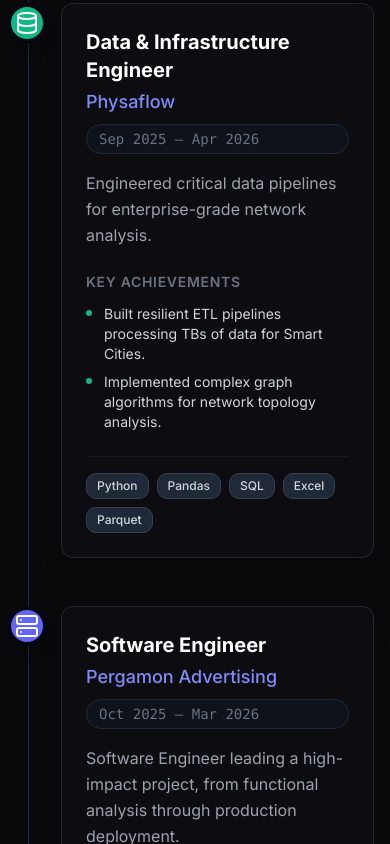
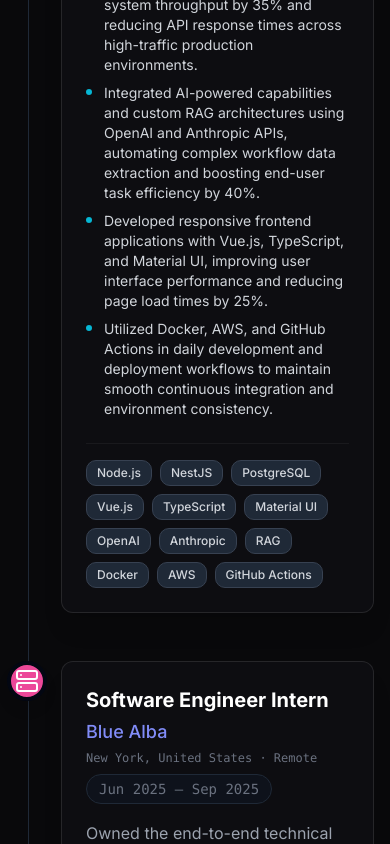
Before and after one commit to duendecillo2/portfolio, a Next.js app: page / in a window 390 px wide. Shown: the part 4280-5124 px from the top of the page. Built offline with nearby package versions, Linux system fonts and the light colour scheme.

Commit message:
feat: align experience timeline with LinkedIn (remove Physaflow/Pergamon)

```diff
--- a/components/sections/experience.tsx
+++ b/components/sections/experience.tsx
@@ -1,13 +1,14 @@
 "use client";
 
 import { motion } from "framer-motion";
-import { Server, Database, Braces, Terminal, Cpu } from "lucide-react";
+import { Server, Braces, Cpu } from "lucide-react";
 import { useLanguage, type Language } from "@/contexts/language-context";
 
 interface Job {
   company: string;
   role: string;
   period: string;
+  location: string;
   description: string;
   techStack: string[];
   achievements: string[];
@@ -17,67 +18,72 @@ interface Job {
 
 const baseExperience: Job[] = [
   {
-    company: "Afrus Org",
+    company: "Afrus Impact Technologies Corporation",
     role: "Software Engineer",
-    period: "Apr 2026 – Present",
-    description: "Building robust web apps with AI/ML integration and scalable backends.",
-    techStack: ["Go", "NestJS", "React", "SQL", "LLMs"],
+    period: "Sep 2025 – Present",
+    location: "United States · Remote",
+    description:
+      "Full-time engineer designing end-to-end a batch working engine that processes millions of leads daily, with scalable microservices and AI-powered workflow automation.",
+    techStack: [
+      "Node.js",
+      "NestJS",
+      "PostgreSQL",
+      "Vue.js",
+      "TypeScript",
+      "Material UI",
+      "OpenAI",
+      "Anthropic",
+      "RAG",
+      "Docker",
+      "AWS",
+      "GitHub Actions",
+    ],
     achievements: [
-      "Developed scalable backend services with Go and NestJS.",
-      "Integrated Large Language Models (LLMs) to enhance application capabilities.",
+      "Designed end to end a batch working engine that works with tons of data daily through millions of leads.",
+      "Architected and deployed scalable microservices using Node.js, NestJS, and PostgreSQL, increasing system throughput by 35% and reducing API response times across high-traffic production environments.",
+      "Integrated AI-powered capabilities and custom RAG architectures using OpenAI and Anthropic APIs, automating complex workflow data extraction and boosting end-user task efficiency by 40%.",
+      "Developed responsive frontend applications with Vue.js, TypeScript, and Material UI, improving user interface performance and reducing page load times by 25%.",
+      "Utilized Docker, AWS, and GitHub Actions in daily development and deployment workflows to maintain smooth continuous integration and environment consistency.",
     ],
     icon: <Cpu className="w-6 h-6" />,
     color: "bg-cyan-500",
   },
   {
-    company: "Physaflow",
-    role: "Data & Infrastructure Engineer",
-    period: "Sep 2025 – Apr 2026",
-    description: "Engineered critical data pipelines for enterprise-grade network analysis.",
-    techStack: ["Python", "Pandas", "SQL", "Excel", "Parquet"],
+    company: "Blue Alba",
+    role: "Software Engineer Intern",
+    period: "Jun 2025 – Sep 2025",
+    location: "New York, United States · Remote",
+    description:
+      "Owned the end-to-end technical execution of a standalone MVP in an Agile team, from requirements gathering through production deployment.",
+    techStack: ["Node.js", "NestJS", "PostgreSQL", "TypeScript", "Docker"],
     achievements: [
-      "Built resilient ETL pipelines processing TBs of data for Smart Cities.",
-      "Implemented complex graph algorithms for network topology analysis.",
-    ],
-    icon: <Database className="w-6 h-6" />,
-    color: "bg-emerald-500",
-  },
-  {
-    company: "Pergamon Advertising",
-    role: "Software Engineer",
-    period: "Oct 2025 – Mar 2026",
-    description:
-      "Software Engineer leading a high-impact project, from functional analysis through production deployment.",
-    techStack: ["Node.js", "NestJS", "PostgreSQL", "Redis", "TypeScript"],
-    achievements: [
-      "Designing high-throughput API endpoints to handle concurrent ad requests.",
-      "Optimizing database schemas to reduce query latency by 40%.",
+      "Owned the end-to-end technical execution of a standalone MVP software project from initial requirements gathering to final deployment in an Agile environment.",
+      "Collaborated with UX/UI designers and product stakeholders to translate functional specifications into scalable application architecture, delivering the product 2 weeks ahead of schedule.",
+      "Enforced strict code quality standards through peer code reviews and automated unit testing, achieving 95%+ test coverage and delivering comprehensive production-ready documentation.",
     ],
     icon: <Server className="w-6 h-6" />,
-    color: "bg-indigo-500",
-  },
-  {
-    company: "Blue Alba LLC",
-    role: "Software Engineer",
-    period: "Jun 2025 – Sep 2025",
-    description: "Backend development for data-intensive analytics platform.",
-    techStack: ["NestJS", "React", "React Query", "Zustand", "Redis", "Raw SQL", "Docker"],
-    achievements: [
-      "Optimized aggregation queries for heavy data visualization widgets.",
-      "Containerized microservices improving developer onboarding time.",
-    ],
-    icon: <Terminal className="w-6 h-6" />,
     color: "bg-pink-500",
   },
   {
-    company: "Freelance Consultant",
-    role: "Full Stack Engineer",
-    period: "Dec 2021 – Jun 2025",
-    description: "Delivering bespoke backend architectures and API integrations.",
-    techStack: ["Python", "Django", "NestJS", "React", "TypeScript", "SQL", "PostgreSQL"],
+    company: "Self Employed",
+    role: "Full Stack Web Developer",
+    period: "Dec 2021 – May 2025",
+    location: "Argentina · Remote",
+    description:
+      "Designed, built, and deployed custom full-stack web solutions for multiple clients, including a real-time auction platform with high-concurrency bidding.",
+    techStack: [
+      "Django",
+      "Python",
+      "NestJS",
+      "PostgreSQL",
+      "Next.js",
+      "React",
+      "JavaScript",
+    ],
     achievements: [
-      "Developed secure REST APIs with role-based JWT authentication.",
-      "Automated deployment workflows using Docker and CI/CD pipelines.",
+      "Designed, built, and deployed custom full-stack web solutions, including a real-time auction platform supporting high-concurrency bidding operations.",
+      "Developed secure RESTful APIs and user authentication logic using Django, Python, NestJS, and PostgreSQL, consistently achieving sub-100ms backend response times.",
+      "Delivered 10+ responsive client applications with Next.js, React, and modern JavaScript, meeting end-to-end technical requirements on schedule.",
     ],
     icon: <Braces className="w-6 h-6" />,
     color: "bg-purple-500",
@@ -101,45 +107,37 @@ const experienceContent: Record<
     jobs: [
       {
         ...baseExperience[0],
+        location: "Estados Unidos · Remoto",
         description:
-          "Construcción de aplicaciones web robustas con integración AI/ML y backends escalables.",
+          "Ingeniero full-time a cargo del diseño end-to-end de un batch working engine que procesa millones de leads por día, con microservicios escalables y automatización de workflows con IA.",
         achievements: [
-          "Desarrollé servicios backend escalables con Go y NestJS.",
-          "Integré modelos LLM para ampliar capacidades del producto.",
+          "Diseñé end-to-end un batch working engine que procesa grandes volúmenes de datos diarios a través de millones de leads.",
+          "Diseñé y desplegué microservicios escalables con Node.js, NestJS y PostgreSQL, aumentando el throughput del sistema en un 35% y reduciendo los tiempos de respuesta en entornos de producción de alto tráfico.",
+          "Integré capacidades de IA y arquitecturas RAG custom con APIs de OpenAI y Anthropic, automatizando extracción de datos en workflows complejos y mejorando la eficiencia del usuario final en un 40%.",
+          "Desarrollé aplicaciones frontend responsivas con Vue.js, TypeScript y Material UI, mejorando el rendimiento de UI y reduciendo los tiempos de carga en un 25%.",
+          "Utilicé Docker, AWS y GitHub Actions en los flujos diarios de desarrollo y despliegue para mantener CI fluida y consistencia de entornos.",
         ],
       },
       {
         ...baseExperience[1],
+        location: "Nueva York, Estados Unidos · Remoto",
         description:
-          "Diseñé pipelines de datos críticos para análisis de redes a escala empresarial.",
+          "Lideré la ejecución técnica end-to-end de un MVP independiente en un equipo Agile, desde la toma de requisitos hasta el despliegue en producción.",
         achievements: [
-          "Construí pipelines ETL resilientes para procesar grandes volúmenes de datos.",
-          "Implementé algoritmos complejos de grafos para análisis de topología de red.",
+          "Fui dueño de la ejecución técnica end-to-end de un proyecto MVP, desde el relevamiento inicial de requisitos hasta el despliegue final, en un entorno Agile.",
+          "Colaboré con diseñadores UX/UI y stakeholders de producto para traducir especificaciones funcionales en una arquitectura de aplicación escalable, entregando el producto 2 semanas antes de lo previsto.",
+          "Apliqué estándares estrictos de calidad de código mediante code reviews entre pares y tests unitarios automatizados, logrando 95%+ de cobertura y entregando documentación lista para producción.",
         ],
       },
       {
         ...baseExperience[2],
+        location: "Argentina · Remoto",
         description:
-          "Ingeniero de software a cargo de un proyecto de alto impacto, desde el análisis funcional hasta el despliegue en producción.",
+          "Diseñé, construí y desplegué soluciones web full-stack a medida para múltiples clientes, incluyendo una plataforma de subastas en tiempo real con concurrencia alta.",
         achievements: [
-          "Diseño de APIs de alto throughput para manejar solicitudes publicitarias concurrentes.",
-          "Optimización de esquemas de base de datos para reducir la latencia de consultas en un 40%.",
-        ],
-      },
-      {
-        ...baseExperience[3],
-        description: "Desarrollo backend para una plataforma analítica intensiva en datos.",
-        achievements: [
-          "Optimicé consultas de agregación para widgets de visualización pesada.",
-          "Contenericé microservicios para mejorar tiempos de onboarding técnico.",
-        ],
-      },
-      {
-        ...baseExperience[4],
-        description: "Desarrollo arquitecturas backend a medida e integraciones de API.",
-        achievements: [
-          "Desarrollé APIs REST seguras con autenticación JWT y control de roles.",
-          "Automaticé despliegues con Docker y pipelines de CI/CD.",
+          "Diseñé, construí y desplegué soluciones web full-stack a medida, incluyendo una plataforma de subastas en tiempo real con operaciones de puja de alta concurrencia.",
+          "Desarrollé APIs RESTful seguras y lógica de autenticación con Django, Python, NestJS y PostgreSQL, logrando consistentemente tiempos de respuesta backend sub-100ms.",
+          "Entregué más de 10 aplicaciones responsivas para clientes con Next.js, React y JavaScript moderno, cumpliendo los requisitos técnicos end-to-end en plazo.",
         ],
       },
     ],
@@ -151,45 +149,37 @@ const experienceContent: Record<
     jobs: [
       {
         ...baseExperience[0],
+        location: "Estados Unidos · Remoto",
         description:
-          "Construção de aplicações web robustas com integração AI/ML e backends escaláveis.",
+          "Engenheiro full-time responsável pelo design end-to-end de um batch working engine que processa milhões de leads por dia, com microsserviços escaláveis e automação de workflows com IA.",
         achievements: [
-          "Desenvolvimento de serviços backend escaláveis com Go e NestJS.",
-          "Integração de modelos LLM para ampliar capacidades da aplicação.",
+          "Desenhei end-to-end um batch working engine que processa grandes volumes de dados diários através de milhões de leads.",
+          "Arquitecturei e implantei microsserviços escaláveis com Node.js, NestJS e PostgreSQL, aumentando o throughput do sistema em 35% e reduzindo tempos de resposta em ambientes de produção de alto tráfego.",
+          "Integrei capacidades de IA e arquiteturas RAG customizadas com APIs da OpenAI e Anthropic, automatizando extração de dados em workflows complexos e aumentando a eficiência do usuário final em 40%.",
+          "Desenvolvi aplicações frontend responsivas com Vue.js, TypeScript e Material UI, melhorando o desempenho da UI e reduzindo tempos de carregamento em 25%.",
+          "Utilizei Docker, AWS e GitHub Actions nos fluxos diários de desenvolvimento e deploy para manter CI fluida e consistência de ambientes.",
         ],
       },
       {
         ...baseExperience[1],
+        location: "Nova York, Estados Unidos · Remoto",
         description:
-          "Engenharia de pipelines de dados críticos para análise de redes em nível corporativo.",
+          "Liderei a execução técnica end-to-end de um MVP independente em um time Agile, desde o levantamento de requisitos até o deploy em produção.",
         achievements: [
-          "Construção de pipelines ETL resilientes para alto volume de dados.",
-          "Implementação de algoritmos de grafos para análise de topologia de rede.",
+          "Fui dono da execução técnica end-to-end de um projeto MVP, do levantamento inicial de requisitos ao deploy final, em um ambiente Agile.",
+          "Colaborei com designers de UX/UI e stakeholders de produto para traduzir especificações funcionais em uma arquitetura de aplicação escalável, entregando o produto 2 semanas antes do prazo.",
+          "Apliquei padrões rígidos de qualidade de código via code reviews entre pares e testes unitários automatizados, alcançando 95%+ de cobertura e entregando documentação pronta para produção.",
         ],
       },
       {
         ...baseExperience[2],
+        location: "Argentina · Remoto",
         description:
-          "Engenheiro de software liderando um projeto de alto impacto, da análise funcional ao deploy em produção.",
+          "Desenhei, construí e implantei soluções web full-stack sob medida para múltiplos clientes, incluindo uma plataforma de leilões em tempo real com alta concorrência.",
         achievements: [
-          "Desenho de APIs de alto throughput para lidar com requisições concorrentes de anúncios.",
-          "Otimização de schemas de banco para reduzir latência de consultas em 40%.",
-        ],
-      },
-      {
-        ...baseExperience[3],
-        description: "Desenvolvimento backend para plataforma analítica intensiva em dados.",
-        achievements: [
-          "Otimização de consultas de agregação para widgets analíticos pesados.",
-          "Containerização de microsserviços para acelerar onboarding de engenharia.",
-        ],
-      },
-      {
-        ...baseExperience[4],
-        description: "Entrega de arquiteturas backend sob medida e integrações de API.",
-        achievements: [
-          "Desenvolvimento de APIs REST seguras com autenticação JWT e controle por papéis.",
-          "Automação de deploys com Docker e pipelines de CI/CD.",
+          "Desenhei, construí e implantei soluções web full-stack sob medida, incluindo uma plataforma de leilões em tempo real com operações de lance de alta concorrência.",
+          "Desenvolvi APIs RESTful seguras e lógica de autenticação com Django, Python, NestJS e PostgreSQL, alcançando consistentemente tempos de resposta backend sub-100ms.",
+          "Entreguei mais de 10 aplicações responsivas para clientes com Next.js, React e JavaScript moderno, cumprindo os requisitos técnicos end-to-end dentro do prazo.",
         ],
       },
     ],
@@ -201,44 +191,37 @@ const experienceContent: Record<
     jobs: [
       {
         ...baseExperience[0],
+        location: "США · Удалённо",
         description:
-          "Создание надежных web-приложений с AI/ML-интеграцией и масштабируемым backend.",
+          "Full-time инженер, отвечающий за end-to-end проектирование batch working engine, обрабатывающего миллионы лидов в день, с масштабируемыми микросервисами и AI-автоматизацией workflow.",
         achievements: [
-          "Разработка масштабируемых backend-сервисов на Go и NestJS.",
-          "Интеграция LLM для расширения функциональности продукта.",
+          "Спроектировал end-to-end batch working engine, ежедневно обрабатывающий большие объёмы данных через миллионы лидов.",
+          "Спроектировал и развернул масштабируемые микросервисы на Node.js, NestJS и PostgreSQL, увеличив пропускную способность системы на 35% и сократив время отклика API в высоконагруженных production-средах.",
+          "Интегрировал AI-возможности и кастомные RAG-архитектуры с API OpenAI и Anthropic, автоматизировав извлечение данных в сложных workflow и повысив эффективность конечного пользователя на 40%.",
+          "Разработал адаптивные frontend-приложения на Vue.js, TypeScript и Material UI, улучшив производительность UI и сократив время загрузки страниц на 25%.",
+          "Использовал Docker, AWS и GitHub Actions в ежедневных процессах разработки и деплоя для поддержания бесперебойного CI и консистентности сред.",
         ],
       },
       {
         ...baseExperience[1],
-        description: "Разработка критичных data-пайплайнов для enterprise-анализа сетей.",
+        location: "Нью-Йорк, США · Удалённо",
+        description:
+          "Отвечал за end-to-end техническое выполнение самостоятельного MVP в Agile-команде — от сбора требований до продакшн-деплоя.",
         achievements: [
-          "Построение отказоустойчивых ETL-пайплайнов для больших объемов данных.",
-          "Реализация сложных графовых алгоритмов для анализа топологии сети.",
+          "Был владельцем end-to-end технического выполнения MVP-проекта — от первичного сбора требований до финального деплоя в Agile-среде.",
+          "Сотрудничал с UX/UI-дизайнерами и продуктовыми стейкхолдерами для трансляции функциональных спецификаций в масштабируемую архитектуру приложения, поставив продукт на 2 недели раньше срока.",
+          "Обеспечил строгие стандарты качества кода через peer code review и автоматизированное юнит-тестирование, достигнув 95%+ покрытия и подготовив полную production-ready документацию.",
         ],
       },
       {
         ...baseExperience[2],
+        location: "Аргентина · Удалённо",
         description:
-          "Software Engineer, ведущий high-impact проект: от функционального анализа до продакшн-деплоя.",
+          "Проектировал, создавал и разворачивал кастомные full-stack web-решения для множества клиентов, включая real-time аукционную платформу с высокой конкурентностью ставок.",
         achievements: [
-          "Проектирование высокопроизводительных API для параллельных рекламных запросов.",
-          "Оптимизация схем БД, снизившая задержку запросов на 40%.",
-        ],
-      },
-      {
-        ...baseExperience[3],
-        description: "Backend-разработка для data-intensive аналитической платформы.",
-        achievements: [
-          "Оптимизация агрегирующих запросов для тяжелых аналитических виджетов.",
-          "Контейнеризация микросервисов и ускорение инженерного онбординга.",
-        ],
-      },
-      {
-        ...baseExperience[4],
-        description: "Разработка кастомной backend-архитектуры и API-интеграций.",
-        achievements: [
-          "Создание защищенных REST API с JWT и ролевой моделью доступа.",
-          "Автоматизация деплоя с Docker и CI/CD пайплайнами.",
+          "Спроектировал, собрал и развернул кастомные full-stack web-решения, включая real-time аукционную платформу с высококонкурентными операциями ставок.",
+          "Разработал защищённые RESTful API и логику аутентификации на Django, Python, NestJS и PostgreSQL, стабильно удерживая sub-100ms backend response time.",
+          "Поставил более 10 адаптивных клиентских приложений на Next.js, React и современном JavaScript в срок и в соответствии с end-to-end техническими требованиями.",
         ],
       },
     ],
@@ -250,36 +233,37 @@ const experienceContent: Record<
     jobs: [
       {
         ...baseExperience[0],
-        description: "开发集成 AI/ML 能力的可扩展 Web 应用。",
+        location: "美国 · 远程",
+        description:
+          "全职工程师，end-to-end 设计一个每日处理数百万条线索的批处理引擎，并构建可扩展微服务与 AI 驱动的流程自动化能力。",
         achievements: [
-          "使用 Go 与 NestJS 构建可扩展后端服务。",
-          "集成 LLM 提升应用能力与业务价值。",
+          "End-to-end 设计了一个每日处理海量数据、覆盖数百万条线索的批处理引擎。",
+          "使用 Node.js、NestJS 和 PostgreSQL 架构并部署可扩展微服务，将系统吞吐量提升 35%，并降低高流量生产环境下的 API 响应时间。",
+          "集成 AI 能力与基于 OpenAI 和 Anthropic API 的定制 RAG 架构，自动化复杂工作流中的数据提取，将终端用户任务效率提升 40%。",
+          "使用 Vue.js、TypeScript 与 Material UI 开发响应式前端应用，提升 UI 性能并将页面加载时间降低 25%。",
+          "在日常开发与部署流程中使用 Docker、AWS 与 GitHub Actions，维持顺畅的持续集成与一致的环境。",
         ],
       },
       {
         ...baseExperience[1],
-        description: "构建企业级网络分析所需的关键数据管道。",
-        achievements: ["搭建高韧性 ETL 管道以处理大规模数据。", "实现复杂图算法用于网络拓扑分析。"],
+        location: "纽约, 美国 · 远程",
+        description:
+          "在 Agile 团队中独立负责一个 MVP 项目从需求收集到生产部署的端到端技术执行。",
+        achievements: [
+          "在 Agile 环境中，独立负责一个独立 MVP 项目从最初需求收集到最终部署的端到端技术执行。",
+          "与 UX/UI 设计师与产品方协作，将功能规格转化为可扩展的应用架构，提前 2 周交付产品。",
+          "通过同行代码评审与自动化单元测试执行严格的代码质量标准，覆盖率达 95%+，并交付完整的生产就绪文档。",
+        ],
       },
       {
         ...baseExperience[2],
-        description: "作为软件工程师负责高影响力项目，从功能分析到生产部署全流程主导。",
+        location: "阿根廷 · 远程",
+        description:
+          "为多个客户设计、构建并部署定制化全栈 Web 解决方案，包括支持高并发出价的实时拍卖平台。",
         achievements: [
-          "设计高吞吐 API 以处理并发广告请求。",
-          "优化数据库模型，将查询延迟降低约 40%。",
-        ],
-      },
-      {
-        ...baseExperience[3],
-        description: "负责数据密集型分析平台的后端开发。",
-        achievements: ["优化重型可视化场景下的聚合查询。", "容器化微服务并改进研发团队入职效率。"],
-      },
-      {
-        ...baseExperience[4],
-        description: "为客户交付定制化后端架构与 API 集成方案。",
-        achievements: [
-          "开发基于 JWT 与角色权限控制的安全 REST API。",
-          "通过 Docker 与 CI/CD 自动化发布流程。",
+          "设计、构建并部署定制化全栈 Web 解决方案，包括支持高并发出价的实时拍卖平台。",
+          "使用 Django、Python、NestJS 与 PostgreSQL 开发安全 RESTful API 与用户认证逻辑，后端响应时间稳定低于 100ms。",
+          "使用 Next.js、React 与现代 JavaScript 交付 10+ 个响应式客户应用，按时满足端到端技术需求。",
         ],
       },
     ],
@@ -324,12 +308,13 @@ export function Experience() {
             </div>
 
             <div className="glass-card p-6 rounded-xl border border-white/5 hover:border-white/10 transition-colors">
-              <div className="flex flex-col sm:flex-row sm:items-center sm:justify-between mb-4">
+              <div className="flex flex-col sm:flex-row sm:items-start sm:justify-between mb-4 gap-2">
                 <div>
                   <h3 className="text-xl md:text-2xl font-bold text-white mb-1">{job.role}</h3>
                   <div className="text-lg font-medium text-indigo-400">{job.company}</div>
+                  <div className="text-xs font-mono text-gray-500 mt-1">{job.location}</div>
                 </div>
-                <span className="text-sm font-mono text-gray-500 mt-2 sm:mt-0 bg-gray-900/50 px-3 py-1 rounded-full border border-gray-800">
+                <span className="text-sm font-mono text-gray-500 bg-gray-900/50 px-3 py-1 rounded-full border border-gray-800 self-start">
                   {job.period}
                 </span>
               </div>
```
